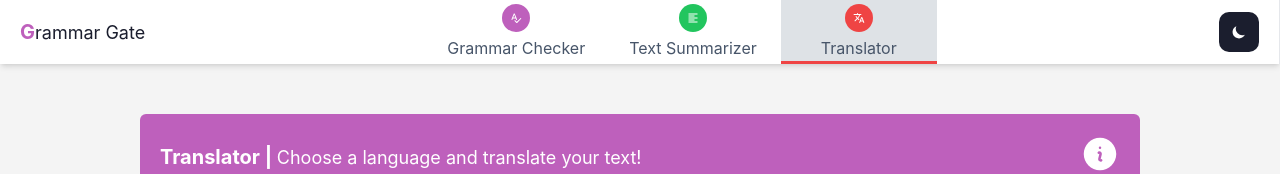
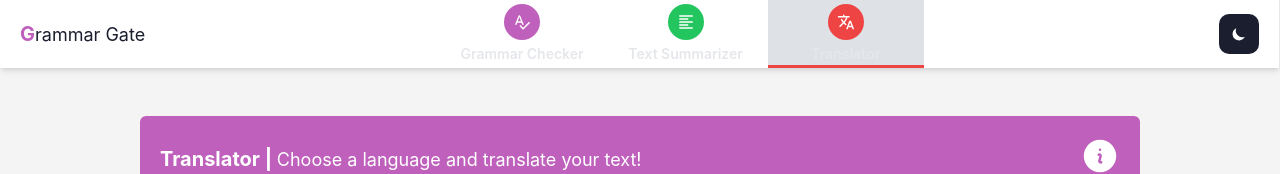
Before and after one commit to GabrielCarames/grammar-gate, a Next.js app: page /translator in a window 1280 px wide. Shown: the top 174 px of the page. Built offline with nearby package versions, Linux system fonts and the light colour scheme; no server answers.

Commit message:
feat(NavbarLinks): improve links design

```diff
--- a/src/components/Banner.tsx
+++ b/src/components/Banner.tsx
@@ -2,9 +2,11 @@ import { type FC } from "react"
 import InfoButtonSection from "./InfoButtonSection"
 import { BannerProps } from "@/interfaces"
 
-const Banner: FC<BannerProps> = ({ title, description }) => {
+const Banner: FC<BannerProps> = ({ title, description, className }) => {
   return (
-    <header className="bg-pink-1 p-5 h-max mb-5 rounded-md flex justify-between items-center">
+    <header
+      className={`bg-pink-1 p-5 h-max mb-5 rounded-md flex justify-between items-center ${className}`}
+    >
       <h1 className="text-base md:text-lg lg:text-xl font-bold leading-none text-center">
         {title} | <span className="font-normal text-base md:text-lg">{description}</span>
       </h1>
--- a/src/components/NavbarLinks.tsx
+++ b/src/components/NavbarLinks.tsx
@@ -9,19 +9,21 @@ const NavbarLinks: FC = () => {
 
   return (
     <nav className="w-full flex justify-center border-b-[0.5px] md:border-none border-white-2 dark:border-gray-3">
-      <ul className="flex gap-1 px-5 h-full">
+      <ul className="flex gap-1 md:px-5 h-full overflow-x-auto">
         {links?.map(link => (
           <Item
-            className={`!rounded-none relative
-                  ${router.pathname === link?.href ? "bg-white-2 dark:bg-gray-3" : ""}
-                  `}
+            className={`!rounded-none relative ${
+              router.pathname === link?.href ? "bg-white-2 dark:bg-gray-3" : ""
+            }`}
             key={link?.name}
           >
             <Item.ItemLink href={link?.href} className="flex flex-col items-center gap-1 p-1 px-5">
               <Item.ImageWrapper className={`${link?.backgroundColor}`}>
-                <IconWrapper icon={<link.icon />} className={`!w-3 !h-3 md:w-5 md:h-5`} />
+                <IconWrapper icon={<link.icon />} className={`!w-3 !h-3 md:!w-5 md:!h-5`} />
               </Item.ImageWrapper>
-              <Item.Text className="text-xs md:text-sm lg:text-base">{link?.name}</Item.Text>
+              <Item.Text className="text-xs md:text-sm lg:text-md font-semibold text-gray-200">
+                {link?.name}
+              </Item.Text>
             </Item.ItemLink>
             <div
               className={`absolute bottom-[-0.2px] left-0 w-full h-[1.5px] md:h-[3px] ${
@@ -36,3 +38,5 @@ const NavbarLinks: FC = () => {
 }
 
 export default NavbarLinks
+// text summarizer
+// grammar checker
--- a/src/components/TextareaSection.tsx
+++ b/src/components/TextareaSection.tsx
@@ -6,8 +6,8 @@ const TextareaSection: FC<ChildrenProps> & { Header: FC<BannerProps> } = ({ chil
   <section className="w-full h-max max-w-[1000px]">{children}</section>
 )
 
-const Header: FC<BannerProps> = ({ title, description }) => (
-  <Banner title={title} description={description} />
+const Header: FC<BannerProps> = ({ title, description, className }) => (
+  <Banner title={title} description={description} className={className} />
 )
 
 TextareaSection.Header = Header
--- a/src/interfaces.d.ts
+++ b/src/interfaces.d.ts
@@ -50,6 +50,7 @@ export interface NavbarLinkProps {
 export interface BannerProps {
   title: HeaderTitle
   description: HeaderDescription
+  className?: string
 }
 
 export interface ChildrenProps {
@@ -60,21 +61,28 @@ export type AddCorrectionProps = (newCorrections: CorrectionsProps) => void
 
 export type SetSummaryProps = (newSummary: string) => void
 
+export type SetTranslationProps = (text: TranslationProps) => void
+
 export interface UseChatGPTProps {
   initialPrompt: ChatGPTMessageProps
   customProperty: ResponseProperties
-  customSetState: AddCorrectionProps | SetSummaryProps
+  customSetState: AddCorrectionProps | SetSummaryProps | SetTranslationProps
 }
 
 export type FromText = string
 export type TranslatedText = string
+export type detectedLanguage = null | Language
 export type FromLanguageProps = Languages | typeof AUTO_LANGUAGE
+export type TranslationProps = {
+  translatedText: TranslatedText
+  detectedLanguage: detectedLanguage
+}
 
 export interface TranslatorProps {
   fromLanguage: FromLanguageProps
   toLanguage: Languages
   fromText: FromText
-  translatedText: TranslatedText
+  translation: TranslationProps
 }
 
-export interface OriginTranslator extends Omit<TranslatorProps, "translatedText"> {}
+export interface OriginTranslator extends Omit<TranslatorProps, "translation"> {}
```
